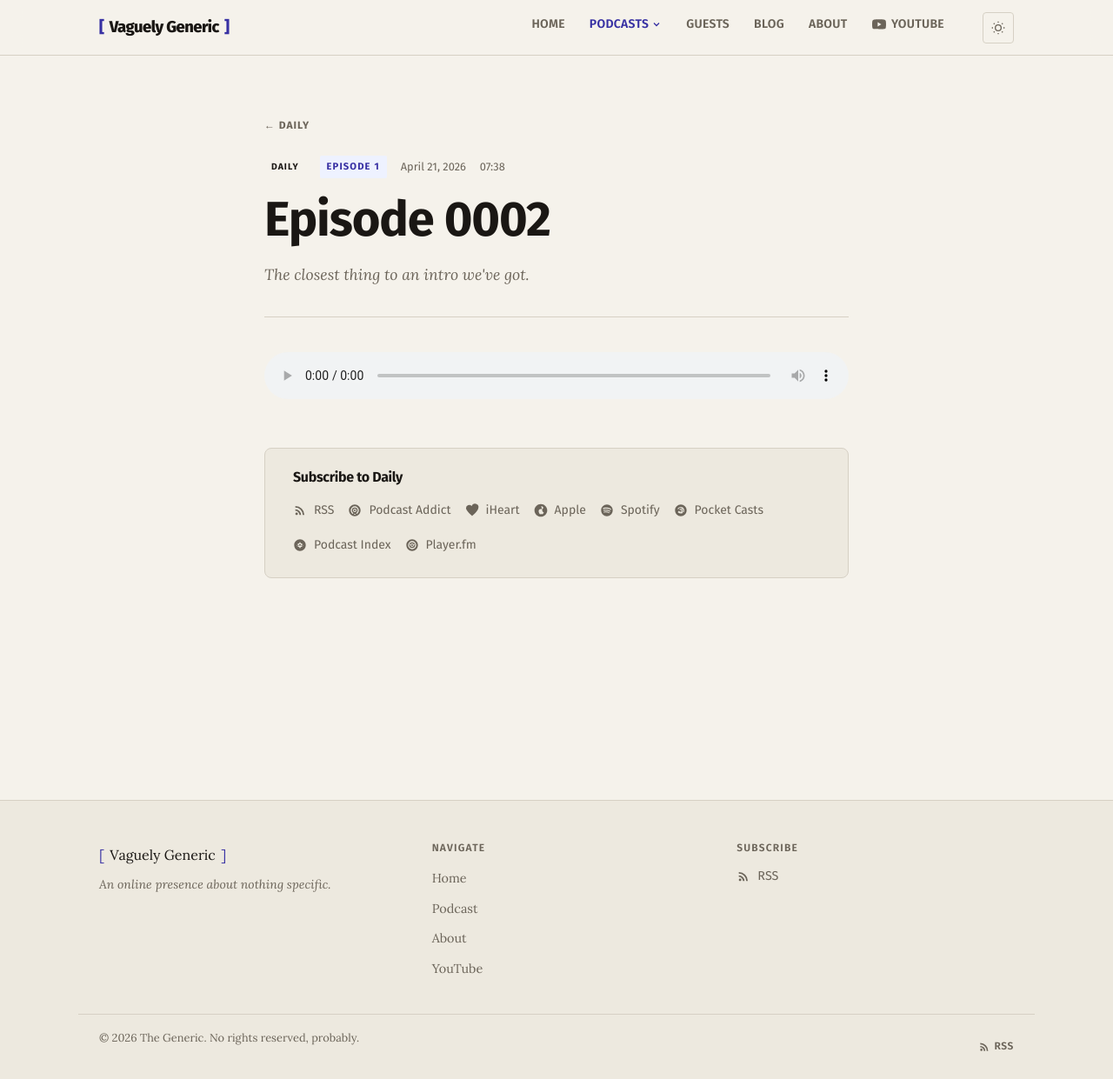
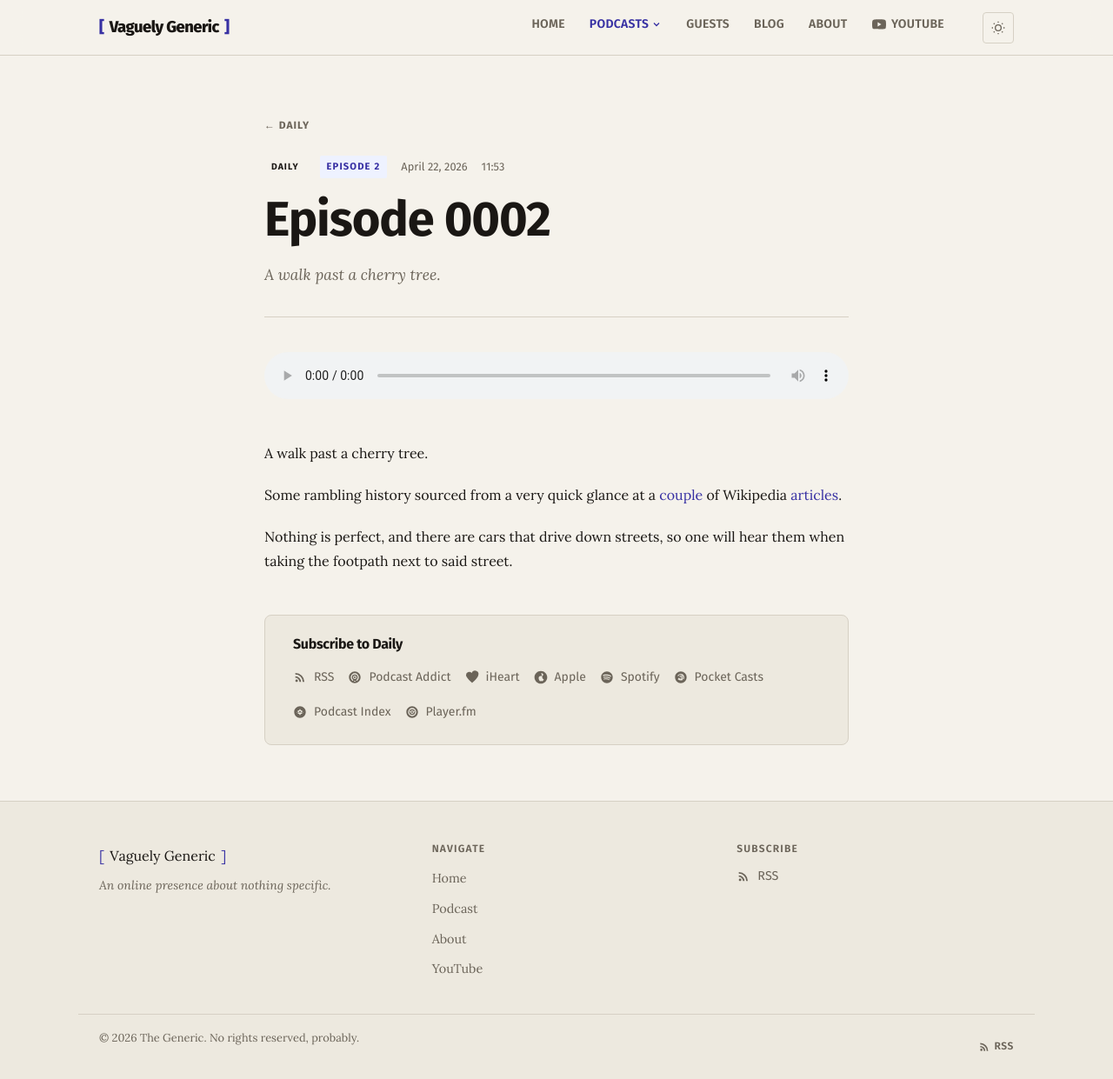
Before and after one commit to vaguelygeneric/website, a Jekyll site: the page built from _podcast/daily/0002.md, in a window 1280 px wide and 1241 px high. Shown: the whole window at 87% size. Built offline with Jekyll 4.4.1, drawn with Linux system fonts in a browser that asks for light colours.

Commit message:
Added daily episode 2

```diff
--- a/_podcast/daily/0002.md
+++ b/_podcast/daily/0002.md
@@ -2,12 +2,18 @@
 layout: episode
 show: daily
 title: "Episode 0002"
-description: "The closest thing to an intro we've got."
-date: 2026-04-21
-episode_number: 1
-duration: "07:38"
-audio_url: "https://archive.org/download/daily_ep0001/daily_ep0001.m4a"
-audio_size: "2874057"
+description: "A walk past a cherry tree."
+date: 2026-04-22
+episode_number: 2
+duration: "11:53"
+audio_url: "https://archive.org/download/daily_ep0002/daily_ep0002.mp3"
+audio_size: "8567603"
 audio_type: "audio/mp3"
 permalink: /podcast/daily/0002/
 ---
+
+A walk past a cherry tree.
+
+Some rambling history sourced from a very quick glance at a [couple](https://en.wikipedia.org/wiki/Prunus_speciosa){:target="_blank"} of Wikipedia [articles](https://en.wikipedia.org/wiki/Prunus_%27Kanzan%27){:target="_blank"}.
+
+Nothing is perfect, and there are cars that drive down streets, so one will hear them when taking the footpath next to said street.
```
